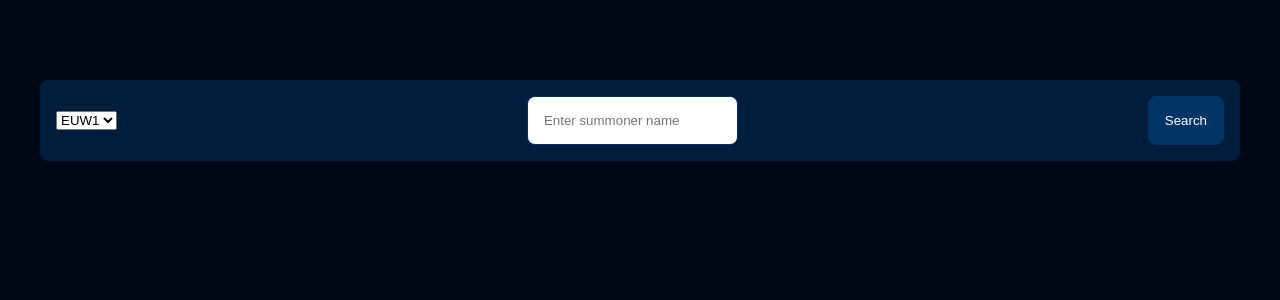
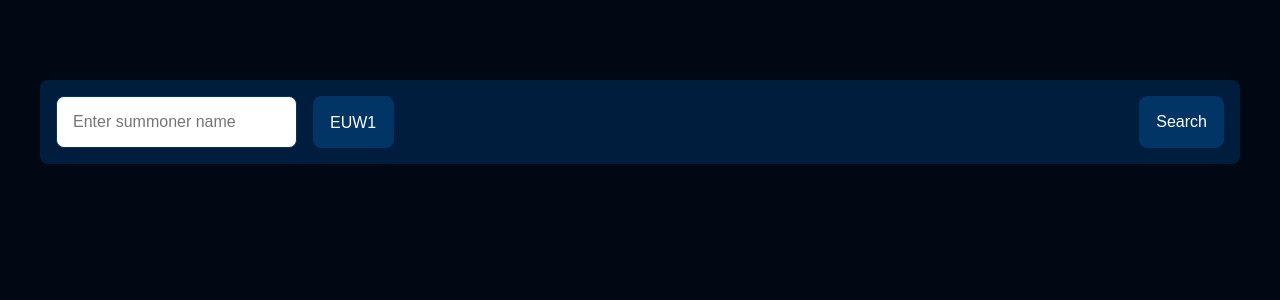
Before and after one commit to Haco11/my-lol-website, a Next.js app: page / in a window 1280 px wide. Shown: the top 300 px of the page. Built offline with nearby package versions, Linux system fonts and the light colour scheme.

Commit message:
Added styling for region button

```diff
--- a/src/components/Search/Search.css
+++ b/src/components/Search/Search.css
@@ -2,11 +2,14 @@
   display: flex;
   justify-content: space-between;
   align-items: center;
+  gap: 1rem;
 }
 
 .search input {
   padding: 1rem;
   border-radius: 0.5rem;
+  font-size: 1rem;
+
   border: solid 1px #003566;
   outline: 0;
 }
@@ -16,6 +19,7 @@
   border-radius: 0.5rem;
   border: solid 1px #003566;
   color: #fff;
+  font-size: 1rem;
   padding: 1rem;
   transition: 0.3s;
   cursor: pointer;
@@ -24,3 +28,27 @@
   color: black;
   background-color: #ffc300;
 }
+
+.search--person {
+  display: flex;
+  gap: 1rem;
+}
+
+.search select {
+  appearance: none;
+  padding: 1rem;
+  border-radius: 0.5rem;
+  border: solid 1px #003566;
+  background-color: #003566;
+  color: #fff;
+  transition: border-color 0.3s;
+  font-size: 1rem;
+  outline: none;
+  cursor: pointer;
+  transition: border-color 0.3s;
+}
+
+.search select:hover {
+  background-color: #ffc300;
+  color: #000;
+}
--- a/src/components/Search/Search.tsx
+++ b/src/components/Search/Search.tsx
@@ -16,6 +16,13 @@ const Search = ({ onSubmit }: any) => {
   return (
     <section>
       <form onSubmit={handleSubmit} className="search">
+        <div className="search--person">
+          <input
+            type="text"
+            value={summonerName}
+            onChange={(e) => setSummonerName(e.target.value)}
+            placeholder="Enter summoner name"
+          />
           <select value={region} onChange={(e) => setRegion(e.target.value)}>
             <option value="br1">BR1</option>
             <option value="eun1">EUN1</option>
@@ -34,12 +41,7 @@ const Search = ({ onSubmit }: any) => {
             <option value="tw2">TW2</option>
             <option value="vn2">VN2</option>
           </select>
-        <input
-          type="text"
-          value={summonerName}
-          onChange={(e) => setSummonerName(e.target.value)}
-          placeholder="Enter summoner name"
-        />
+        </div>
         <button type="submit">Search</button>
       </form>
     </section>
```
Lines whose indentation alone changed are shown as unchanged.
